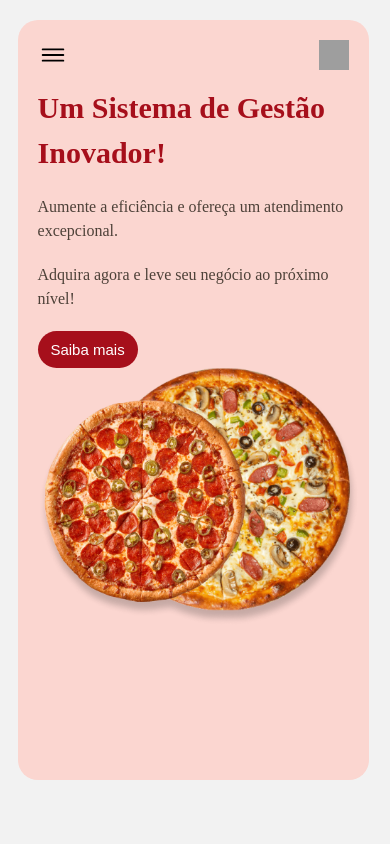
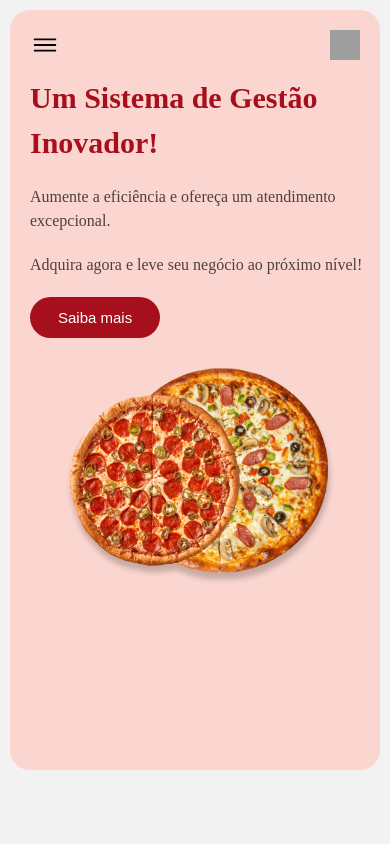
Before and after one commit to Orderize/site, a React (Vite) app: page /home in a window 390 px wide. Shown: the top 844 px of the page. Built offline with nearby package versions, Linux system fonts and the light colour scheme; grey boxes are pictures that could not be loaded; a web font is replaced by a local one.

Commit message:
ajustando responsividade banner

```diff
--- a/src/components/Form/Form.module.css
+++ b/src/components/Form/Form.module.css
@@ -75,6 +75,7 @@ input:focus {
     font-family: 'Lexend Bold';
     font-size: 13px;
     border: none;
+    color: white;
 }
 
 @media (min-width: 761px) {
--- a/src/pages/Home/Home.jsx
+++ b/src/pages/Home/Home.jsx
@@ -60,7 +60,10 @@ const Home = () => {
           </div>
 
           <div className={styles['buttonImageMobile']}>
+            <div className={styles['buttonContainer']}>
               <button className={styles["button"]}>Saiba mais</button>
+
+            </div>
             <img src={imgPizzasBanner} alt="Pizzas" className={styles["pizzasBanner"]} />
           </div>
 
--- a/src/pages/Home/Home.module.css
+++ b/src/pages/Home/Home.module.css
@@ -34,26 +34,25 @@
 }
 
 .body {
+  display: flex;
+  text-align: left;
+  flex-direction: column;
+  gap: 50px;
   font-family: 'Lexend';
   background-color: #f2f2f2;
   width: 100vw;
   height: 100%;
   margin-top: 0;
-  display: flex;
-  text-align: left;
-  flex-direction: column;
   overflow-x: hidden;
 }
 
 header {
   display: flex;
   flex-direction: column;
-  width: 90vw;
-  height: 90vh;
   background-color: #FBD6D0;
   padding: 20px 10px 0px 20px;
   margin-top: 20px;
-  margin-left: 4.5vw;
+  margin: 2% 2% 0 2%;
   border-radius: 20px;
 }
 
@@ -67,6 +66,11 @@ header {
 
 /* responsividade */
 @media(max-width: 760px) {
+
+  header {
+    height: 90vh;
+    margin: 10px 10px 0 10px;
+  }
 
   .menu-icon,
   .menu-icon-acessebility {
@@ -100,33 +104,41 @@ header {
     color: #4D4138;
   }
 
+  .buttonContainer {
+    width: 100%;
+  }
+
   .buttonImageMobile {
-    flex-direction: row;
+    display: flex;
+    gap: 30px;
+    flex-direction: column;
+    align-items: center;
   }
 
   .buttonImageMobile .button {
     background-color: #A60F1B;
     color: white;
     margin: 0px;
-    padding: 10px 10px;
+    padding: 12px 28px;
     font-size: 15px;
     font-weight: lighter;
     cursor: pointer;
     border: none;
     border-radius: 30px;
     height: auto;
+    text-wrap: nowrap;
   }
 
   .buttonImageMobile .pizzasBanner {
     z-index: 999;
     display: flex;
-    justify-content: left;
+    justify-content: center;
     align-items: left;
-    width: 100%;
+    width: 80%;
   }
 
   .features {
-    margin-top: 40%;
+    margin-top: 30%;
     display: flex;
     flex-direction: column;
     color: #4D4138;
@@ -150,7 +162,6 @@ header {
   .benefits {
     display: flex;
     flex-direction: column;
-    margin-top: 15%;
     color: #4D4138;
     text-align: center;
     align-items: center;
@@ -165,7 +176,6 @@ header {
   .form {
     display: flex;
     flex-direction: column;
-    margin-top: 15%;
     color: #4D4138;
     text-align: center;
     align-items: center;
@@ -195,6 +205,10 @@ header {
 
 
 @media (min-width: 761px) {
+
+  header {
+    height: auto;
+  }
 
   .menu-icon,
   .menu-icon-acessebility,
@@ -268,7 +282,6 @@ header {
   }
 
   .desktop {
-    display: flex;
     flex-direction: column;
     justify-content: flex-start;
     align-items: flex-start;
@@ -326,7 +339,6 @@ header {
     margin-right: auto;
     /* border: 1px solid green; */
     text-align: left;
-    margin-top: 5%;
     width: 100%;
     flex-direction: column;
     color: #4D4138;
@@ -352,7 +364,6 @@ header {
   .benefits {
     display: flex;
     flex-direction: column;
-    margin-top: 15%;
     color: #4D4138;
     text-align: center;
     align-items: center;
--- a/src/pages/Login/Login.css
+++ b/src/pages/Login/Login.css
@@ -78,7 +78,7 @@
 
 
   .container > form > button {
-    width: 25%;
+    padding: 0 32px;
     height: 35px;
     background-color: #B53627;
     color: #fff;
@@ -115,9 +115,6 @@
     max-width: 100%;
     height: 250px;
   }
-  button{
-    width: 100px;
-  }
   .input_field input {
     width: 70%;
   }
```
Lines whose indentation alone changed are shown as unchanged.
